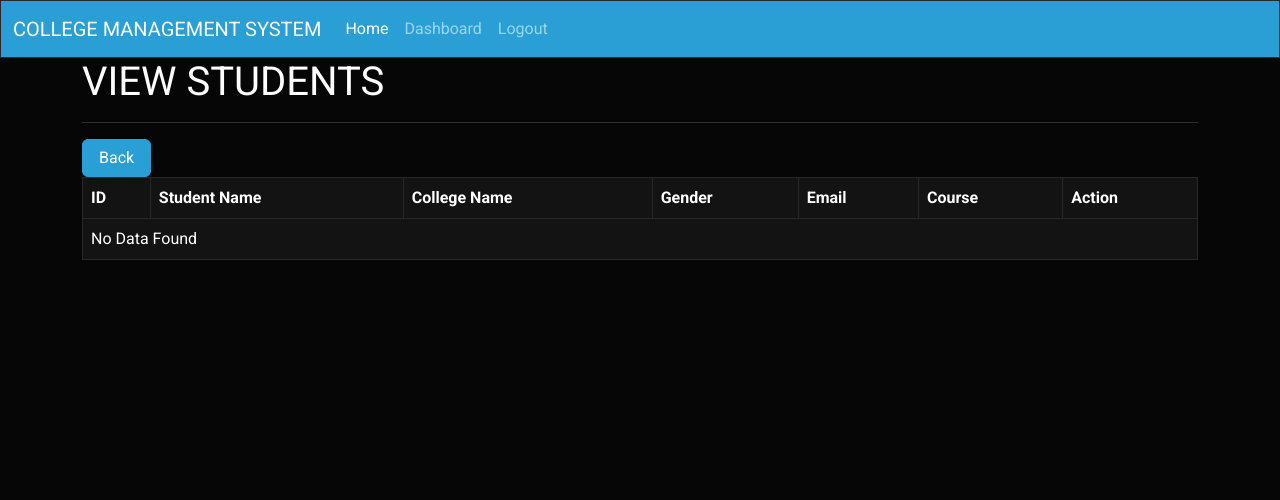
After one commit to chalindunis/College-Management-System, a CodeIgniter app: page /database/index.php/admin/viewStudents/1 in a window 1280 px wide. The commit adds this page. Shown: the top 500 px of the page. Run offline with CodeIgniter, Linux system fonts and the light colour scheme; the visitor is signed in with stand-in values (Sample User, id 1); data that the repository does not hold is empty.

Commit message:
Displaying all students of a specific college

```diff
--- a/application/controllers/Admin.php
+++ b/application/controllers/Admin.php
@@ -7,7 +7,6 @@ class Admin extends MY_Controller{
 		$users = $this->queries->viewAllColleges();
 		$this->load->view('dashboard', ['users'=>$users]);
 	}
-
 
     public function addCollege(){
         $this->load->view('addCollege');
@@ -27,6 +26,13 @@ class Admin extends MY_Controller{
         // echo 'inside add coadmin function';
         $this->load->view('addCoadmin', ['roles'=>$roles,'colleges'=>$colleges]);
     }
+
+    public function viewStudents($college_id){
+        $this->load->model('queries');
+		$students = $this->queries->getStudents($college_id);
+        $this->load->view('viewStudent',['students'=>$students]);
+    }
+
 
     public function createCollege(){
         $this->form_validation->set_rules('collegename', 'College Name', 'required');
--- a/application/models/Queries.php
+++ b/application/models/Queries.php
@@ -41,6 +41,18 @@
             }
         }
 
+        public function getStudents($college_id){ //get student details from the database
+            //select the fields that need
+            $this->db->select(['tbl_colleges.collegename','tbl_students.id','tbl_students.studentname','tbl_students.email','tbl_students.gender','tbl_students.course']);
+            //join tbl students and tbl collections using college_id
+            $this->db->from('tbl_students');
+            $this->db->join('tbl_colleges', 'tbl_students.college_id = tbl_colleges.college_id');
+
+            $this->db->where(['tbl_students.college_id'=> $college_id]); // get the students that match with the college_id
+            $students = $this->db->get();
+            return $students->result();
+        }
+
         public function registerCoAdmin($data){ //insert user details to the database
             return $this->db->insert('tbl_users', $data); //this returns 0 or 1
         }
--- a/application/views/inc/header.php
+++ b/application/views/inc/header.php
@@ -8,7 +8,14 @@ defined('BASEPATH') OR exit('No direct script access allowed');
 	<link rel="stylesheet" href="<?php echo base_url('assets/css/bootstrap.min.css'); ?>"/>
 	<script src="<?php echo base_url('assets\js\jquery-3.1.0.js'); ?>"></script>
 	<script src="<?php echo base_url('assets\js\bootstrap.min.js'); ?>"></script>
-
+    <style type="text/css">
+        .buttons{
+            color: #2196f3;
+            border: 1px solid #cabdbd;
+            border-radius: 5px;
+            padding: 2px 10px 2px 10px;
+        }
+    </style>
 
 </head>
 <body>
--- /dev/null
+++ b/application/views/viewStudent.php
@@ -0,0 +1,45 @@
+<?php include("inc/header.php");?>
+	<div class="container">
+        <h3>VIEW STUDENTS</h3>
+
+        <hr>
+        <?php echo anchor("admin/dashboard", "Back",['class'=>'btn btn-primary'])?>
+        <table class="table table-bordered">
+            <thead>
+                <tr>
+                    <th>ID</th>
+                    <th>Student Name</th>
+                    <th>College Name</th>
+                    <th>Gender</th>
+                    <th>Email</th>
+                    <th>Course</th>
+                    <th>Action</th>
+                </tr>
+            </thead>
+            <tbody>
+                <?php if(!empty($students)): ?> <!--get database college data to update the table -->
+                    <?php foreach($students as $student): ?>
+                        <tr>
+                            <td><?php echo $student->id; ?></td>
+                            <td><?php echo $student->studentname; ?></td>
+                            <td><?php echo $student->collegename; ?></td>
+                            <td><?php echo $student->gender; ?></td>
+                            <td><?php echo $student->email; ?></td>
+                            <td><?php echo $student->course; ?></td>
+                            <td>
+                                <?php echo anchor("college/edit/1", "Edit", ['class'=>'btn btn-warning'])?>
+                                <?php echo anchor("college/delete/1", "Delete", ['class'=>'btn btn-danger'])?>
+                            </td>
+                        </tr>
+                    <?php endforeach;?>
+                <?php else:?>
+                    <tr>
+                        <td colspan="8">No Data Found</td>
+                    </tr>
+                <?php endif;?>
+            </tbody>
+        </table>
+
+    </div>
+
+<?php include("inc/footer.php");?>
```
Also changed, not shown: application/views/dashboard.php (+5 -3 lines).
